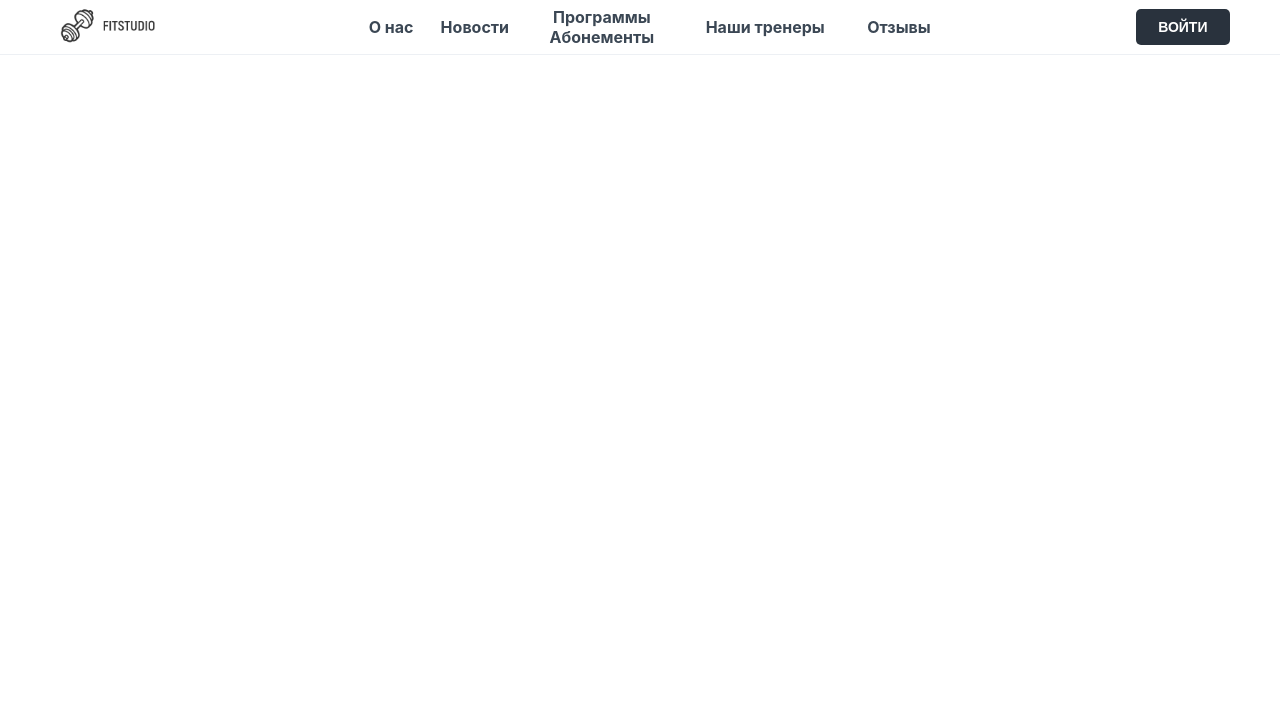
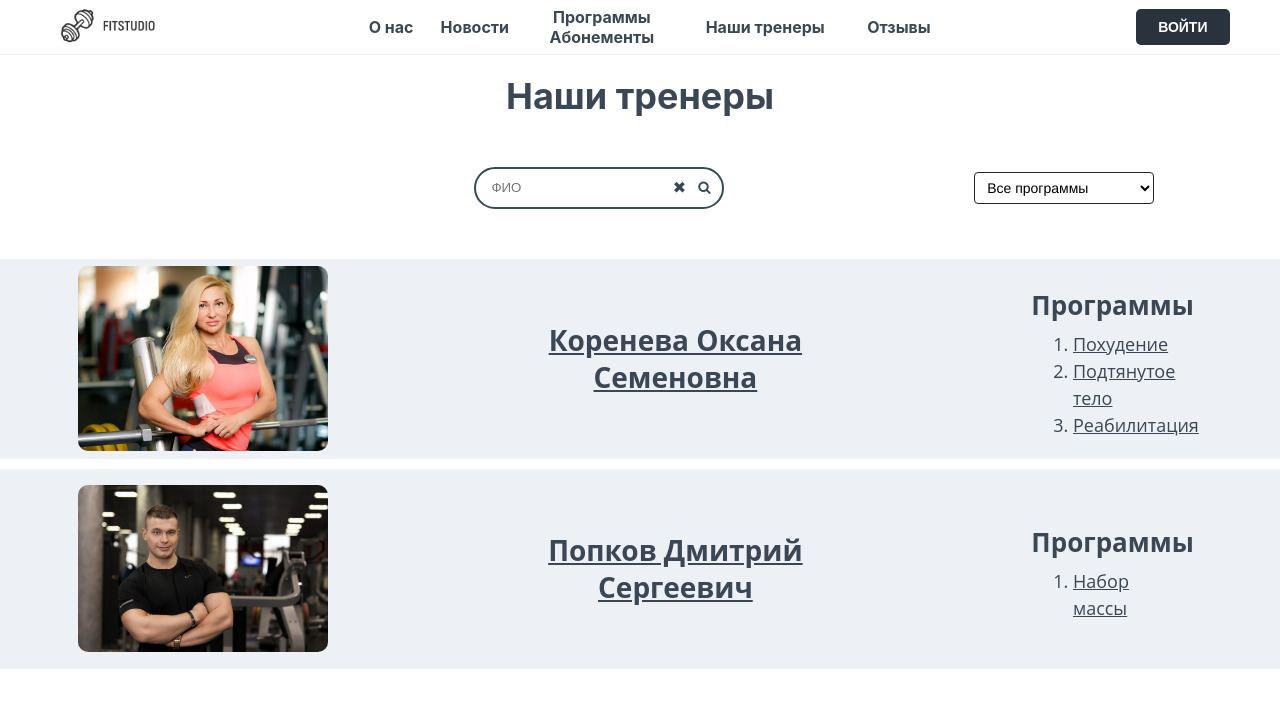
Before and after one commit to moevm/nosql2h22-fitness, a React (Create React App) app in the folder frontend/: page /trainers in a window 1280 px wide. Shown: the top 708 px of the page. Built offline with nearby package versions, Linux system fonts and the light colour scheme.

Commit message:
added draft of the page Our trainers

```diff
--- a/frontend/src/components/AppRoutes.js
+++ b/frontend/src/components/AppRoutes.js
@@ -5,6 +5,7 @@ import AdminPage from './AdminPage';
 import ClientPage from './ClientPage';
 import TrainerPage from './TrainerPage';
 import ProgramsSubscriptionsPage from './ProgramsSubscriptionsPage';
+import Trainers from './Trainers';
 
 export default function AppRoutes() {
 
@@ -16,6 +17,7 @@ export default function AppRoutes() {
             <Route path='/user/client' element={<ClientPage/>}/>
             <Route path='/user/trainer' element={<TrainerPage/>}/>
             <Route path='/programs&subscriptions' element={<ProgramsSubscriptionsPage/>}/>
+            <Route path='trainers' element={<Trainers/>}/>
         </Routes>
     );
 };
--- /dev/null
+++ b/frontend/src/components/Trainers.js
@@ -0,0 +1,115 @@
+import '../css/Trainers.css'
+import koreneva_img from '../img/Koreneva.png';
+import popkov_img from '../img/Popkov.png';
+
+import { useState } from 'react';
+
+export default function Trainers(){
+    const [filterValueFIO, setFilterValueFIO] = useState('');
+    const [filterValueProgram, setFilterValueProgram] = useState('all');
+
+    const handleChange = (e) => {
+        e.stopPropagation();
+        switch (e.target.name){
+            case 'FIO':
+                setFilterValueFIO(e.target.value);
+                break;
+            case 'program':
+                setFilterValueProgram(e.target.value);
+                console.log(e.target.value);
+            //  axios
+            //     .post(`/${props.name_DB}/filter`, {fio: filterValueFIO, tel: filterValueTel, email: filterValueEmail})
+            //     .then(res => {
+            //         // console.log(res);
+            //         setData(res.data);
+            //     })
+            //     .catch(err => {
+            //         console.log('err in data', err);
+            //     });
+                break;
+            default:
+                break;
+        }
+    };
+
+    const handleClick = (e) => {
+        e.stopPropagation();
+        // axios
+        //     .post(`/${props.name_DB}/filter`, {fio: filterValueFIO, tel: filterValueTel, email: filterValueEmail})
+        //     .then(res => {
+        //         // console.log(res);
+        //         setData(res.data);
+        //     })
+        //     .catch(err => {
+        //         console.log('err in data', err);
+        //     });
+    };
+
+    const clearFilter = (e) => {
+        e.stopPropagation();
+        let curFilterValueFIO = filterValueFIO;
+        switch (e.target.name){
+            case 'FIO':
+                setFilterValueFIO('');
+                curFilterValueFIO = '';
+                break;
+            default:
+                break;
+        }
+        // axios
+        //     .post(`/tainer/filter`, {fio: curFilterValueFIO, program: curFilterValueProgram})
+        //     .then(res => {
+        //         // console.log(res);
+        //         setData(res.data);
+        //     })
+        //     .catch(err => {
+        //         console.log('err in data', err);
+        //     });
+    };
+
+    return(
+        <div className="trainers">
+            <p className='title'>Наши тренеры</p>
+            <div className="trainers__filters">
+                <div className="filter_text">
+                    <input type='text' name="FIO" onChange={ e => handleChange(e) } value={filterValueFIO} placeholder={'ФИО'}></input>
+                    <button className="clear_btn" name="FIO" onClick={e => clearFilter(e)}/>
+                    <button onClick={ e => handleClick(e) }/>
+                </div>
+                <div className='filter_select'>
+                    <select onChange={ e => handleChange(e) } name='program'>
+                        <option value="all">Все программы</option>
+                        <option value='weight_loss'>Похудение</option>
+                        <option value='toned_body'>Подтянутое тело</option>
+                        <option value='plasticity'>Гибкость</option>
+                        <option value='rehab'>Реабилитация</option>
+                        <option value='weight_gain'>Набор массы</option>
+                        <option value='keeping_fit'>Поддержание формы</option>
+                    </select>
+                </div>
+            </div>
+            <div className='trainers__item'>
+                <img src={koreneva_img} alt='koreneva'/>
+                <a className='trainer_FIO' href=''>Коренева Оксана Семеновна</a>
+                <div className='list_programs'>
+                    <p>Программы</p>
+                    <ol>
+                        <li>Похудение</li>
+                        <li>Подтянутое тело</li>
+                        <li>Реабилитация</li>
+                    </ol>
+                </div>
+            </div>
+            <div className='trainers__item'>
+                <img src={popkov_img} alt='popkov'/>
+                <a className='trainer_FIO' href=''>Попков Дмитрий Сергеевич</a>
+                <div className='list_programs'>
+                    <p>Программы</p>
+                    <ol>
+                        <li>Набор массы</li>
+                    </ol>
+                </div>
+            </div>
+        </div>
+    );
+}
--- /dev/null
+++ b/frontend/src/css/Trainers.css
@@ -0,0 +1,80 @@
+.trainers{
+    display: flex;
+    flex-direction: column;
+    color: #3b4754;
+}
+.trainers .title{
+    margin-top: 20px;
+    font-size: 36px;
+    font-style: bold;
+    font-weight: 700;
+    line-height: 42px;
+}
+
+.trainers__filters{
+    display: flex;
+    align-items: center;
+    justify-content: flex-end;
+    margin: 50px;
+}
+.filter_select{
+    flex-grow: 0.44;
+    text-align: right;
+}
+.filter_select select{
+    width: 180px;
+    height: 32px;
+    padding: 4px 8px 4px 8px;
+    margin-right: 15%;
+    background: white;
+    border-color: #232323;
+    border-width: 1px;
+    border-style: solid;
+    border-radius: 4px 4px 4px 4px;
+    font-family: "Helvetica";
+    font-weight: 400;
+    font-size: 14px;
+    text-align: left;
+}
+
+.trainers__item{
+    display: flex;
+    align-items: center;
+    justify-content: space-around;
+    background-color: #edf0f4;
+    height: 200px;
+    margin-bottom: 10px;
+}
+.trainers__item img{
+    width: 250px;
+    border-radius: 10px;
+}
+.trainer_FIO{
+    width: 30%;
+    color: #3b4754;
+    font-family: "Open Sans";
+    font-weight: 700;
+    font-size: 28px;
+    text-decoration: underline;
+    line-height: 1.3;
+}
+.list_programs{
+    width: 14%;
+    text-align: center;
+}
+.list_programs p{
+    font-family: "Open Sans";
+    font-weight: 700;
+    font-size: 26px;
+    line-height: 2;
+}
+ol{
+	padding: 0 50px;
+    list-style-type: decimal;
+	font-family: "Open Sans";
+	font-weight: 400;
+	font-size: 18px;
+	text-decoration: underline;
+	line-height: 1.5;
+	text-align: left;
+}
```
Also changed, not shown: frontend/src/img/Koreneva.png (added), frontend/src/img/Popkov.png (added).
